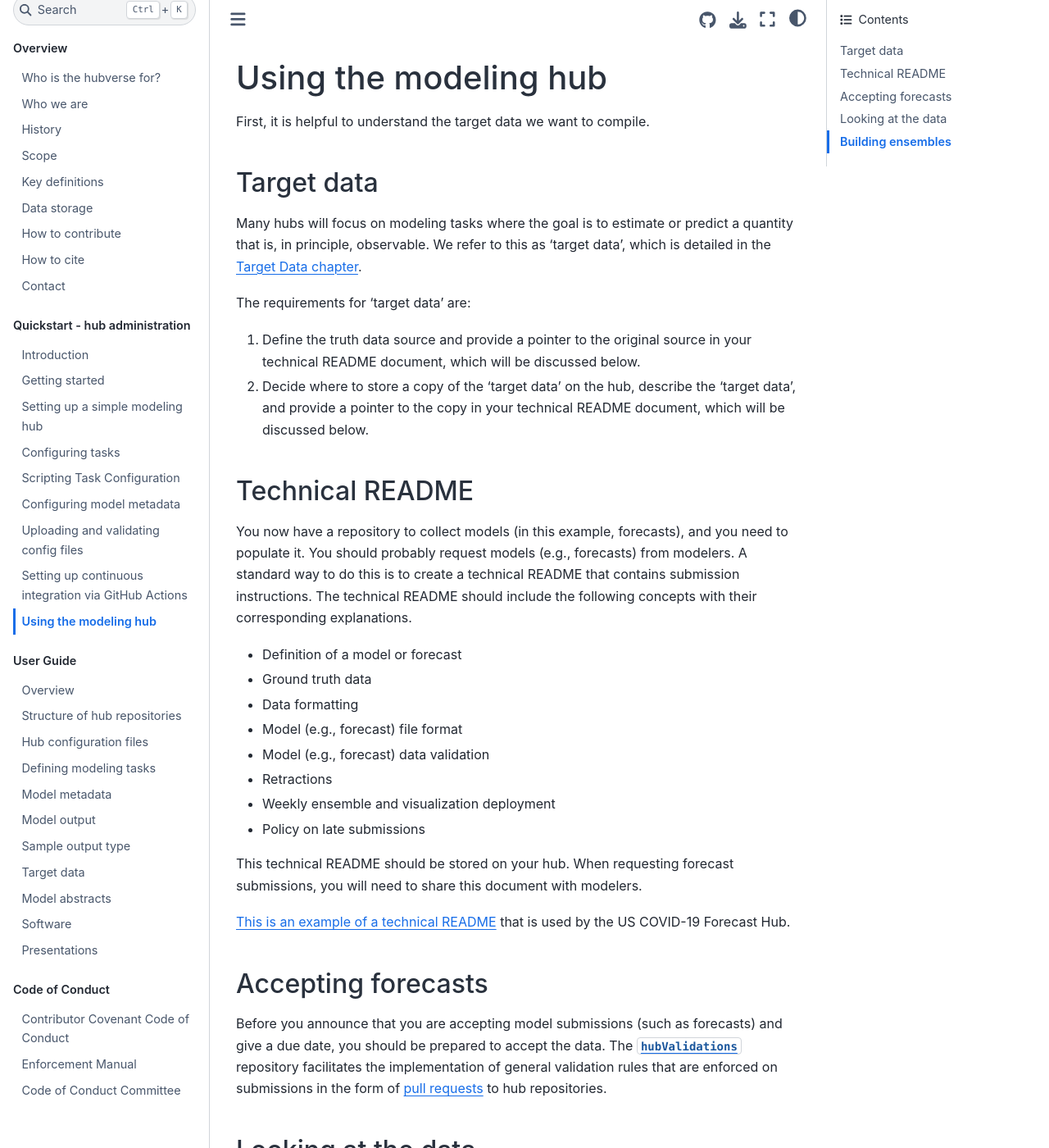
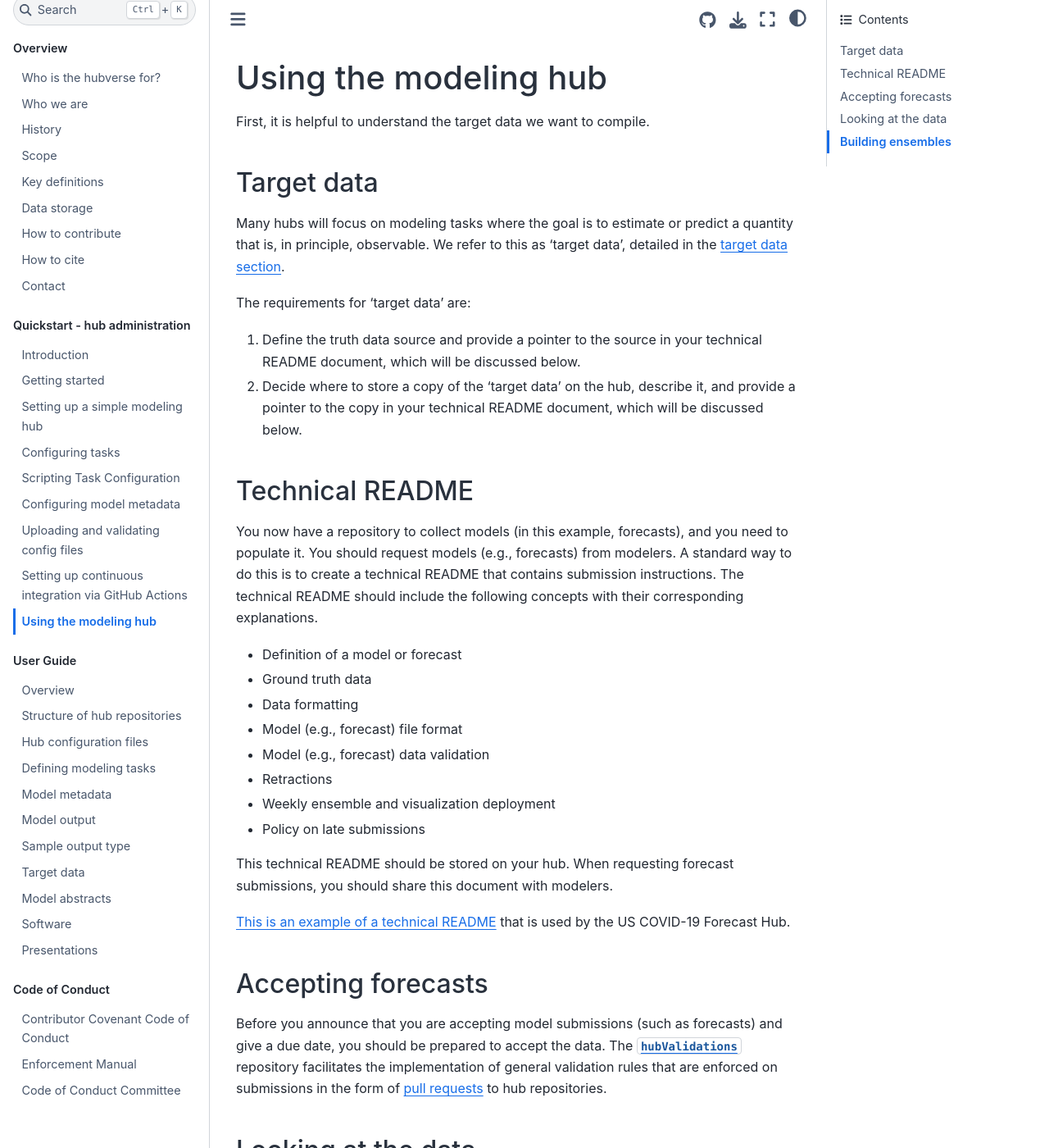
Before and after one commit to hubverse-org/hubDocs, a Sphinx documentation site: the page built from docs/source/quickstart-hub-admin/using-hub.md, in a window 1280 px wide and 1400 px high. Shown: the whole window at 82% size. Built offline with Sphinx 7.4.7 and the Sphinx Book theme 1.1.4, drawn with Linux system fonts in a browser that asks for light colours; comment, search, counter and statistics services are not loaded.

Commit message:
more capitalization and Grammarly edits

```diff
--- a/docs/source/quickstart-hub-admin/using-hub.md
+++ b/docs/source/quickstart-hub-admin/using-hub.md
@@ -4,15 +4,15 @@ First, it is helpful to understand the target data we want to compile.
 
 ## Target data
 
-Many hubs will focus on modeling tasks where the goal is to estimate or predict a quantity that is, in principle, observable. We refer to this as 'target data', which is detailed in the [Target Data chapter](../user-guide/target-data.md).
+Many hubs will focus on modeling tasks where the goal is to estimate or predict a quantity that is, in principle, observable. We refer to this as 'target data', detailed in the [target data section](../user-guide/target-data.md).
 
 The requirements for 'target data' are:
-1. Define the truth data source and provide a pointer to the original source in your technical README document, which will be discussed below.
-2. Decide where to store a copy of the 'target data' on the hub, describe the 'target data', and provide a pointer to the copy in your technical README document, which will be discussed below.
+1. Define the truth data source and provide a pointer to the source in your technical README document, which will be discussed below.
+2. Decide where to store a copy of the 'target data' on the hub, describe it, and provide a pointer to the copy in your technical README document, which will be discussed below.
 
 ## Technical README
 
-You now have a repository to collect models (in this example, forecasts), and you need to populate it. You should probably request models (e.g., forecasts) from modelers. A standard way to do this is to create a technical README that contains submission instructions. The technical README should include the following concepts with their corresponding explanations.
+You now have a repository to collect models (in this example, forecasts), and you need to populate it. You should request models (e.g., forecasts) from modelers. A standard way to do this is to create a technical README that contains submission instructions. The technical README should include the following concepts with their corresponding explanations.
 - Definition of a model or forecast
 - Ground truth data
 - Data formatting
@@ -22,7 +22,7 @@ You now have a repository to collect models (in this example, forecasts), and yo
 - Weekly ensemble and visualization deployment
 - Policy on late submissions
 
-This technical README should be stored on your hub. When requesting forecast submissions, you will need to share this document with modelers.
+This technical README should be stored on your hub. When requesting forecast submissions, you should share this document with modelers.
 
 [This is an example of a technical README](https://github.com/reichlab/covid19-forecast-hub/blob/master/data-processed/README.md) that is used by the US COVID-19 Forecast Hub.
 
```
